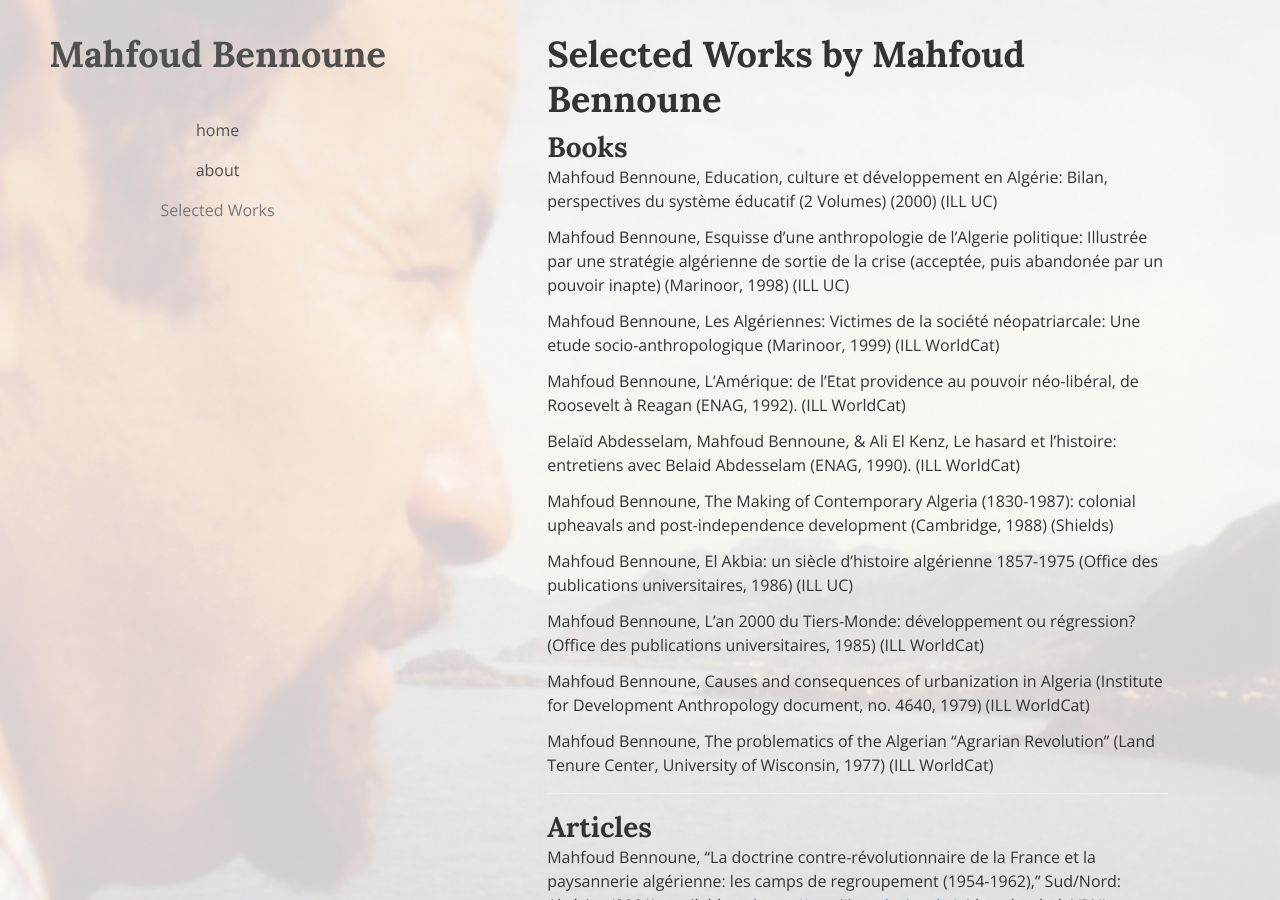
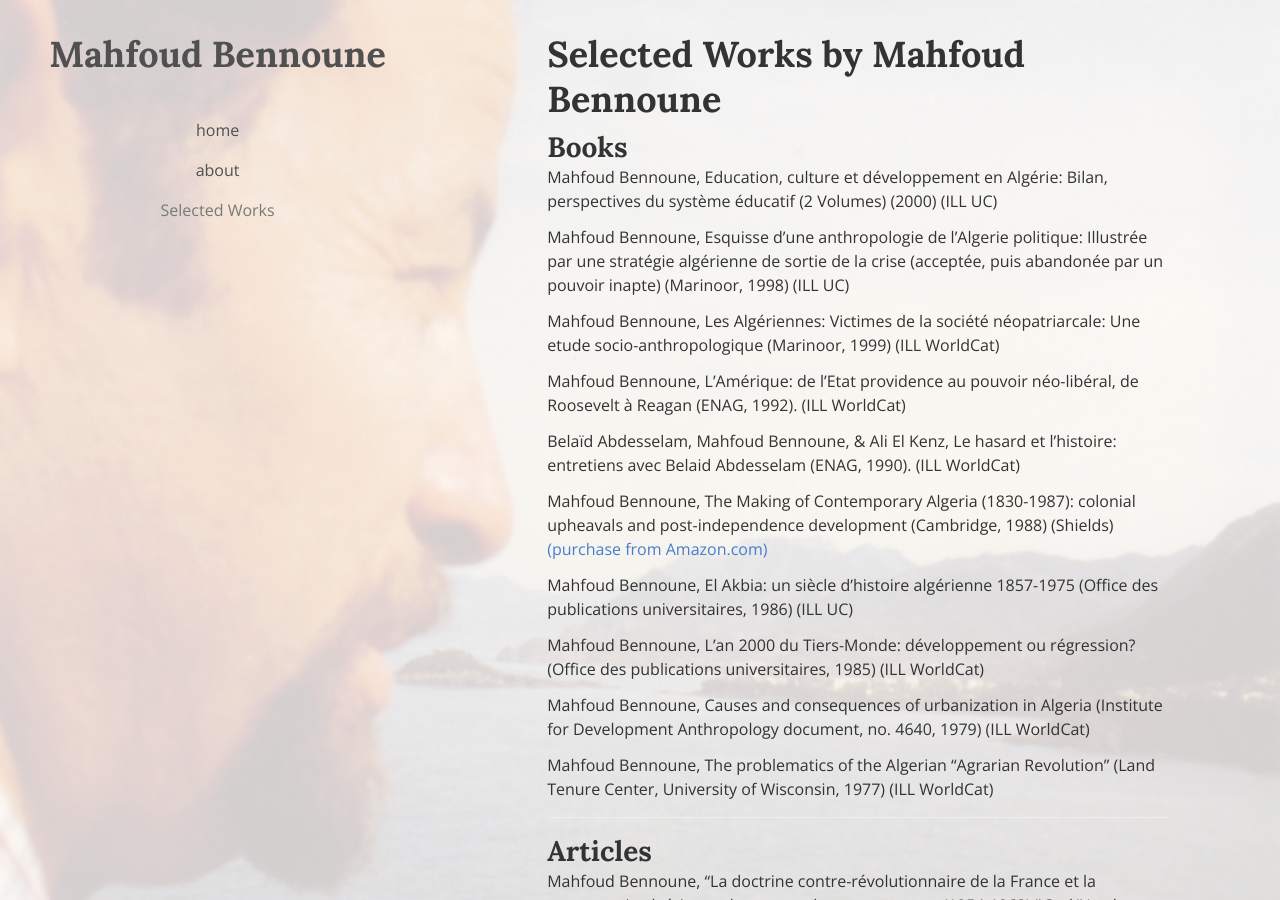
Before and after one commit to sonnetmedia/mahfoudbennoune.com, a Jekyll site: the page built from _pages/archive.md, in a window 1280 px wide and 900 px high. Built offline with Jekyll 4.4.1, drawn with Linux system fonts in a browser that asks for light colours; nearby versions of some CDN libraries.

Commit message:
add amazon link to works page

```diff
--- a/_pages/archive.md
+++ b/_pages/archive.md
@@ -19,7 +19,7 @@
 
 - Belaïd Abdesselam, Mahfoud Bennoune, & Ali El Kenz, Le hasard et l'histoire: entretiens avec Belaid Abdesselam (ENAG, 1990). (ILL WorldCat)
 
-- Mahfoud Bennoune, The Making of Contemporary Algeria (1830-1987): colonial upheavals and post-independence development (Cambridge, 1988) (Shields)
+- Mahfoud Bennoune, The Making of Contemporary Algeria (1830-1987): colonial upheavals and post-independence development (Cambridge, 1988) (Shields) [(purchase from Amazon.com)](http://www.amazon.com/Contemporary-Algeria-1830-1987-Cambridge-Library/dp/0521524326)
 
 - Mahfoud Bennoune, El Akbia: un siècle d'histoire algérienne 1857-1975 (Office des publications universitaires, 1986) (ILL UC)
 
```
